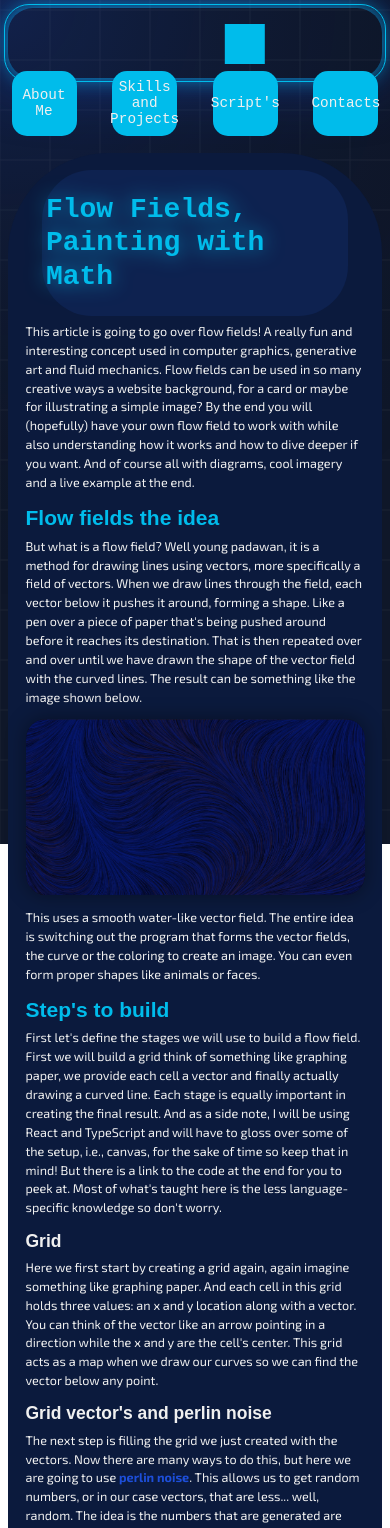
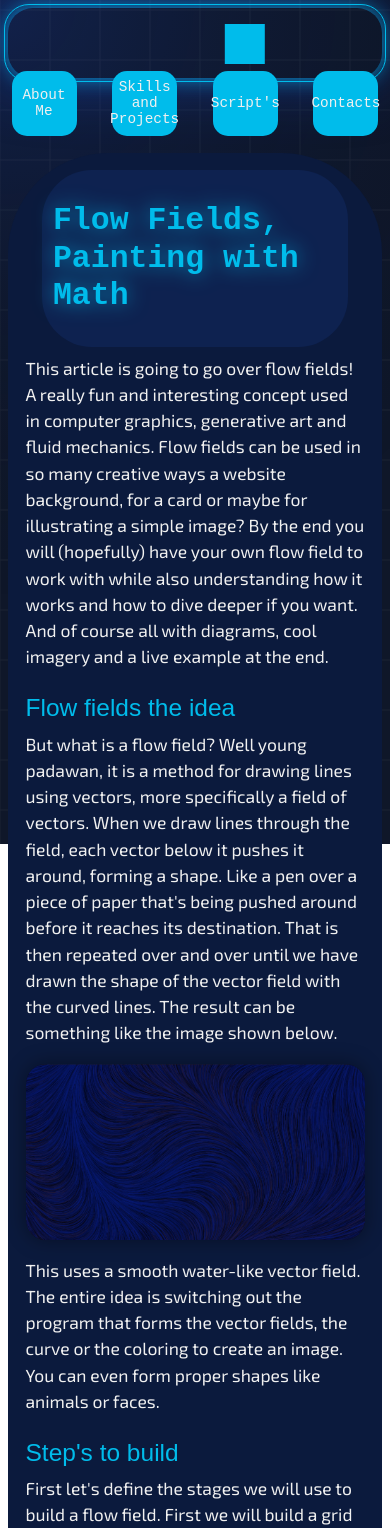
Before and after one commit to TheHeartstriker/Portfolio, a Next.js app in the folder Portfolio/: page /scriptorium/flow-fields in a window 390 px wide. Shown: the top 1528 px of the page. Built offline with nearby package versions, Linux system fonts and the light colour scheme; a web font is replaced by a local one.

Commit message:
mobile improvments and dvh
Testing dvh and made some small fixes for mobile

```diff
--- a/Portfolio/src/components/scriptorium/mainArticle/index.css
+++ b/Portfolio/src/components/scriptorium/mainArticle/index.css
@@ -34,7 +34,7 @@
   align-items: center;
   border-radius: 50px;
   box-sizing: border-box;
-  padding: var(--space-1);
+  padding: var(--space-3);
 }
 
 .subject-container-article h1 {
@@ -48,14 +48,16 @@
 /* h2 */
 
 .subject-container-article h2 {
-  font-size: 1.9rem;
+  font-size: 2rem;
   color: var(--color-1);
+  font-weight: 500;
   margin: var(--space-2) 0;
   margin-bottom: 0;
 }
 
 .subject-container-article h3 {
-  font-size: 1.45rem;
+  font-size: 1.5rem;
+  font-weight: 500;
   color: var(--white);
   margin: var(--space-2) 0;
   margin-bottom: 0;
@@ -71,7 +73,7 @@
 }
 
 .subject-container-article p {
-  font-size: 1.15rem;
+  font-size: 1.25rem;
   color: var(--white);
 }
 
@@ -154,7 +156,7 @@ code {
   }
 
   .subject-container-article p {
-    font-size: 1.35rem;
+    font-size: 1.5rem;
   }
 }
 
@@ -167,20 +169,38 @@ code {
   }
   .subject-container-article h2 {
     font-size: 3rem;
+    margin: var(--space-4) 0;
+    margin-bottom: 0;
   }
   .subject-container-article h3 {
     font-size: 2.5rem;
+    margin: var(--space-4) 0;
+    margin-bottom: 0;
   }
   .article-h1-container {
     width: 90%;
   }
   .subject-container-article p {
-    font-size: 1.7rem;
+    font-size: 2rem;
   }
 }
 
 @media (max-width: 800px) {
+  .subject-container-article h1 {
+    font-size: 4.5rem;
+  }
+  .subject-container-article h2 {
+    font-size: 3.5rem;
+    margin: var(--space-4) 0;
+    margin-bottom: 0;
+  }
+  .subject-container-article h3 {
+    font-size: 3rem;
+    margin: var(--space-4) 0;
+    margin-bottom: 0;
+  }
+
   .subject-container-article p {
-    font-size: 1.8rem;
+    font-size: 2.5rem;
   }
 }
--- a/Portfolio/src/site.css
+++ b/Portfolio/src/site.css
@@ -62,6 +62,8 @@ h5 {
   --space-4: 2rem;
   --space-5: 2.5rem;
   --space-6: 3rem;
+  --space-7: 4rem;
+  --space-8: 5rem;
 }
 
 @media (min-width: 2000px) {
--- a/Portfolio/src/views/scriptorium/scriptorium.css
+++ b/Portfolio/src/views/scriptorium/scriptorium.css
@@ -221,6 +221,11 @@ code {
   .article-card-container {
     grid-template-columns: 1fr;
   }
+  .article-card-container {
+    width: 90%;
+    grid-gap: 5%;
+  }
+
   .script-article-info h2 {
     font-size: 3.5rem;
   }
--- a/Portfolio/src/views/scriptorium/scripts/hover-card/cards.css
+++ b/Portfolio/src/views/scriptorium/scripts/hover-card/cards.css
@@ -122,7 +122,7 @@
   background-color: transparent !important;
   top: 0;
   left: 0;
-  filter: blur(2.5px);
+  filter: blur(5px);
   width: 100%;
   height: 100%;
   border-radius: 0px;
```
Also changed, not shown: Portfolio/src/components/skillPage/createFeatured.css (+9 -9 lines), Portfolio/src/views/about/about.css (+5 -4 lines).
